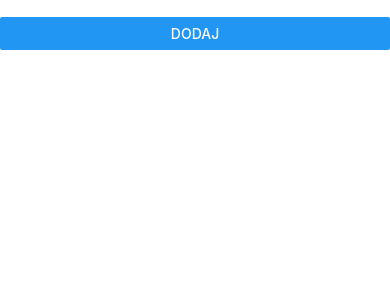
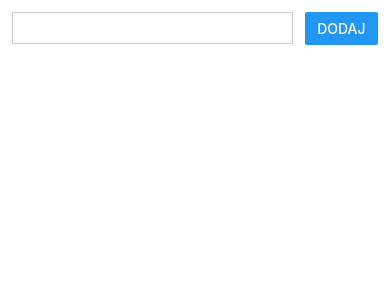
Before and after one commit to AnMiZa/todo_react_native_exercise, a React Native app: screen / in a window 390 px wide. Both pictures are taken after a click on the button "DODAJ". Shown: the top 300 px of the page. Built offline with nearby package versions, Linux system fonts and the light colour scheme.

Commit message:
Made separate components for InputBar and ItemList

```diff
--- a/App.js
+++ b/App.js
@@ -7,20 +7,16 @@
  */
 
 import React, { useState } from 'react'
-import { Button, FlatList, Text, TextInput } from 'react-native'
+import { View } from 'react-native'
+import ItemList from './src/components/ItemList'
+import InputBar from './src/components/InputBar'
 
 const App: () => React$Node = () => {
 
   const [list, setList] = useState([])
   const [textValue, setTextValue] = useState('')
 
-  return (
-    <>
-      <TextInput
-        value={textValue}
-        onChangeText={text => setTextValue(text)}
-      />
-      <Button title={'Dodaj'} onPress={() => {
+  const onAddButtonPress = () => {
     let newListItem = {
       key: (list.length + 1).toString(),
       title: textValue
@@ -28,15 +24,19 @@ const App: () => React$Node = () => {
 
     setList([...list, newListItem])
     setTextValue('')
-      }}
+  }
+
+  const onInputTextChange = text => setTextValue(text)
+
+  return (
+    <View style={{ padding: 12 }}>
+      <InputBar
+        textValue={textValue}
+        onAddButtonPress={onAddButtonPress}
+        onInputTextChange={onInputTextChange}
       />
-      <FlatList
-        data={list}
-        renderItem={position => {
-          return <Text key={position.item.key}>{position.item.title}</Text>
-        }}
-      />
-    </>
+      <ItemList list={list}/>
+    </View>
   )
 }
 
--- /dev/null
+++ b/src/components/InputBar/index.js
@@ -0,0 +1,22 @@
+import React from 'react'
+import styles from './styles'
+import { Button, TextInput, View } from 'react-native'
+
+const InputBar = ({ textValue, onAddButtonPress, onInputTextChange }) => {
+
+  return <View style={styles.inputBarWrapper}>
+    <View style={styles.textInputWrapper}>
+      <TextInput
+        value={textValue}
+        onChangeText={onInputTextChange}
+        style={styles.textInput}
+      />
+    </View>
+    <View style={styles.buttonWrapper}>
+      <Button title={'Dodaj'} onPress={onAddButtonPress}
+      />
+    </View>
+  </View>
+}
+
+export default InputBar
--- /dev/null
+++ b/src/components/InputBar/styles.js
@@ -0,0 +1,21 @@
+import {StyleSheet} from 'react-native'
+
+export default StyleSheet.create({
+  inputBarWrapper: {
+    flexDirection: 'row'
+  },
+  textInputWrapper: {
+    width: '80%'
+  },
+  buttonWrapper: {
+    width: '20%'
+  },
+  textInput: {
+    fontSize: 20,
+    borderColor: '#cbcbcb',
+    borderWidth: 1,
+    padding: 3,
+    marginBottom: 12,
+    marginRight: 12
+  }
+})
--- /dev/null
+++ b/src/components/ItemList/index.js
@@ -0,0 +1,17 @@
+import React from 'react'
+import { FlatList, Text, View } from 'react-native'
+import styles from './styles'
+
+const ItemList = ({ list }) => {
+
+  return <FlatList
+    data={list}
+    renderItem={position => {
+      return <View style={styles.itemWrapper}>
+        <Text style={styles.text} key={position.item.key}>{position.item.title}</Text>
+      </View>
+    }}
+  />
+}
+
+export default ItemList
--- /dev/null
+++ b/src/components/ItemList/styles.js
@@ -0,0 +1,10 @@
+import {StyleSheet} from 'react-native'
+
+export default StyleSheet.create({
+  itemWrapper: {
+    padding: 5
+  },
+  text: {
+    fontSize: 20
+  }
+})
```
Lines whose indentation alone changed are shown as unchanged.
